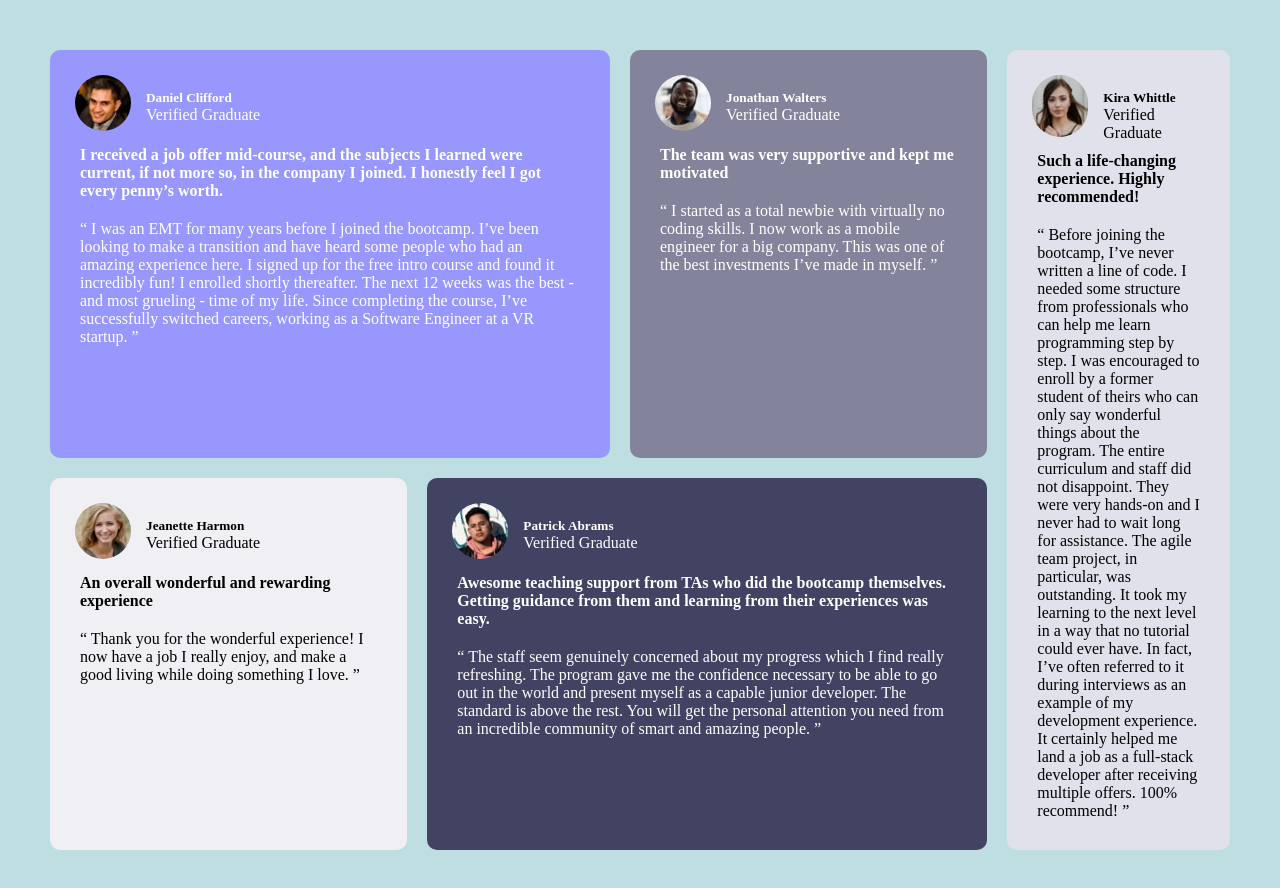
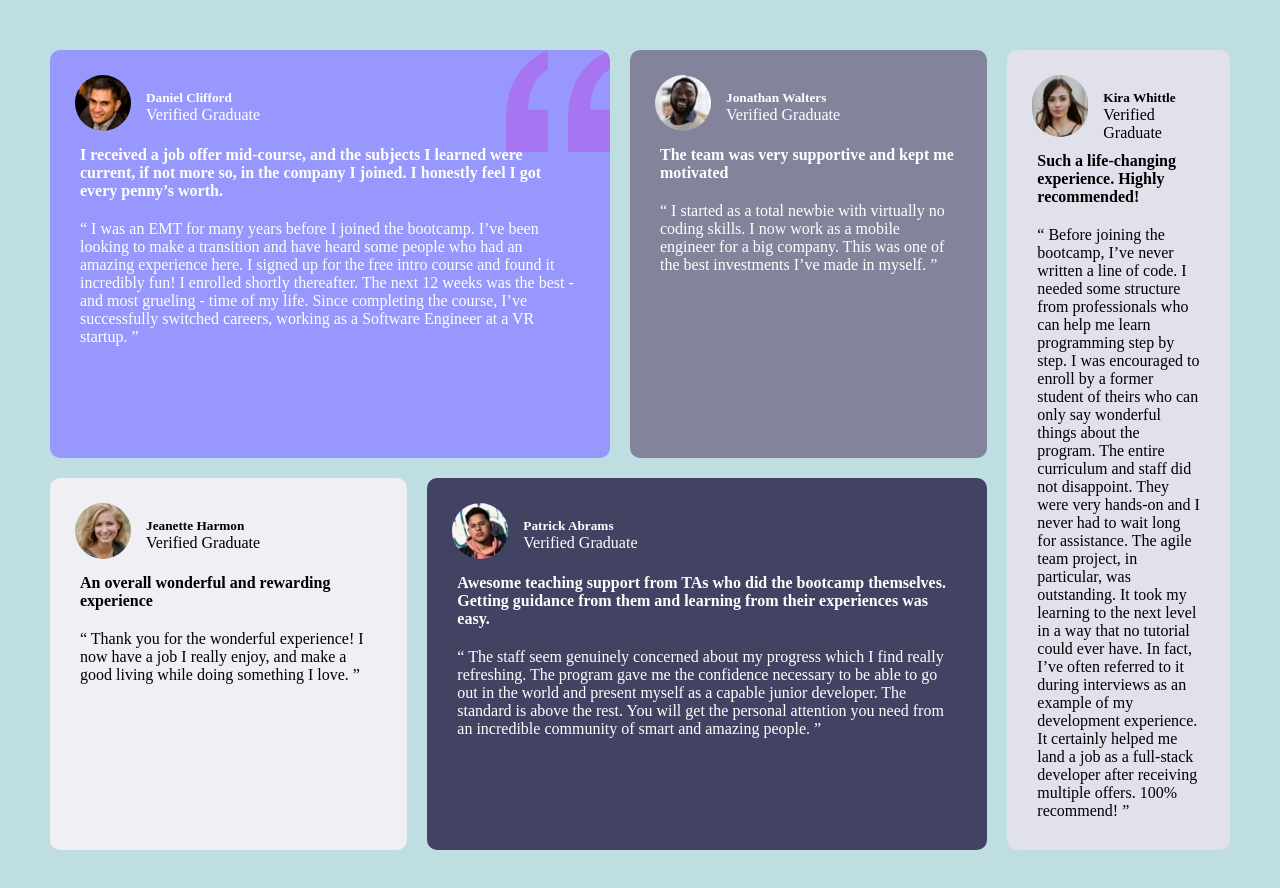
Before and after one commit to KIARIE-97/testimonials-grid, a plain HTML site: page index.html in a window 1280 px wide. Drawn offline with Linux system fonts and the light colour scheme.

Commit message:
added the background comma

```diff
--- a/style.css
+++ b/style.css
@@ -27,6 +27,9 @@
 }
 .daniel{
     grid-area: daniel;
+    background-image: url('./images/bg-pattern-quotation.svg');
+    background-repeat: no-repeat;
+    background-position: top right;
     background-color: rgb(151, 151, 253);
     border-radius: 10px;
     grid-column: span 2;
```
